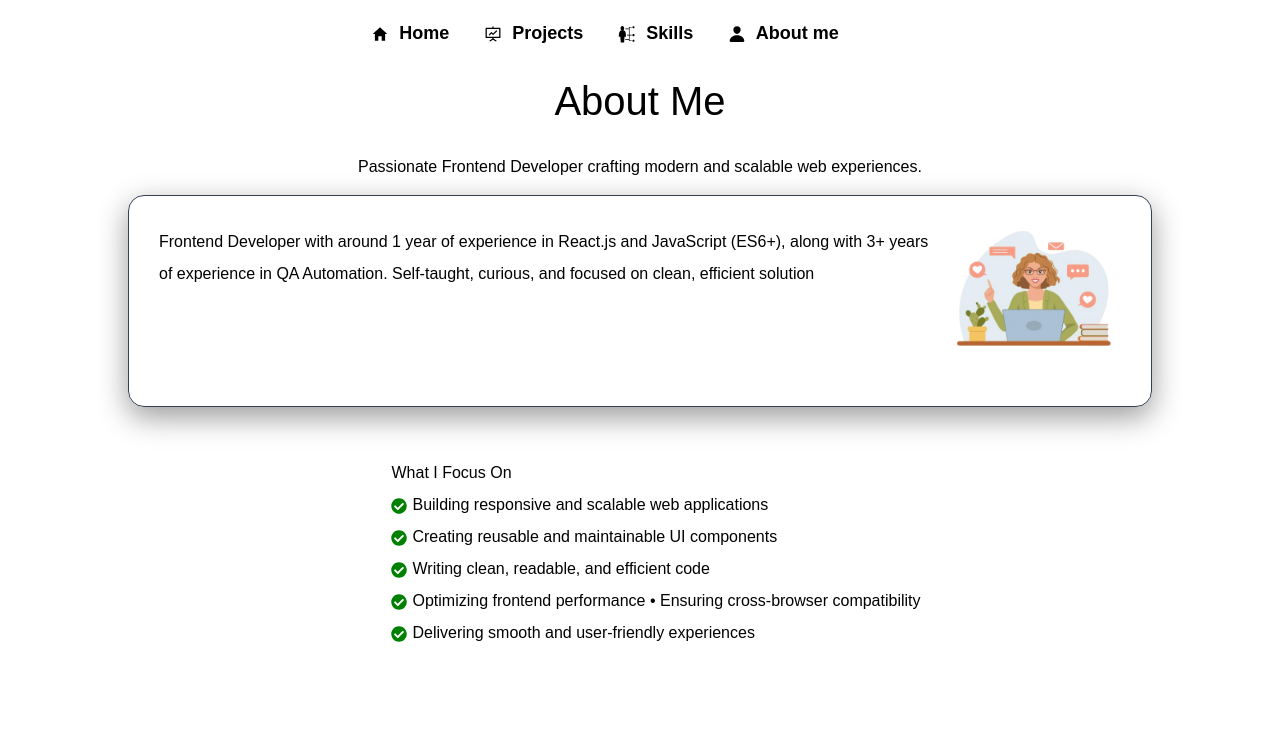
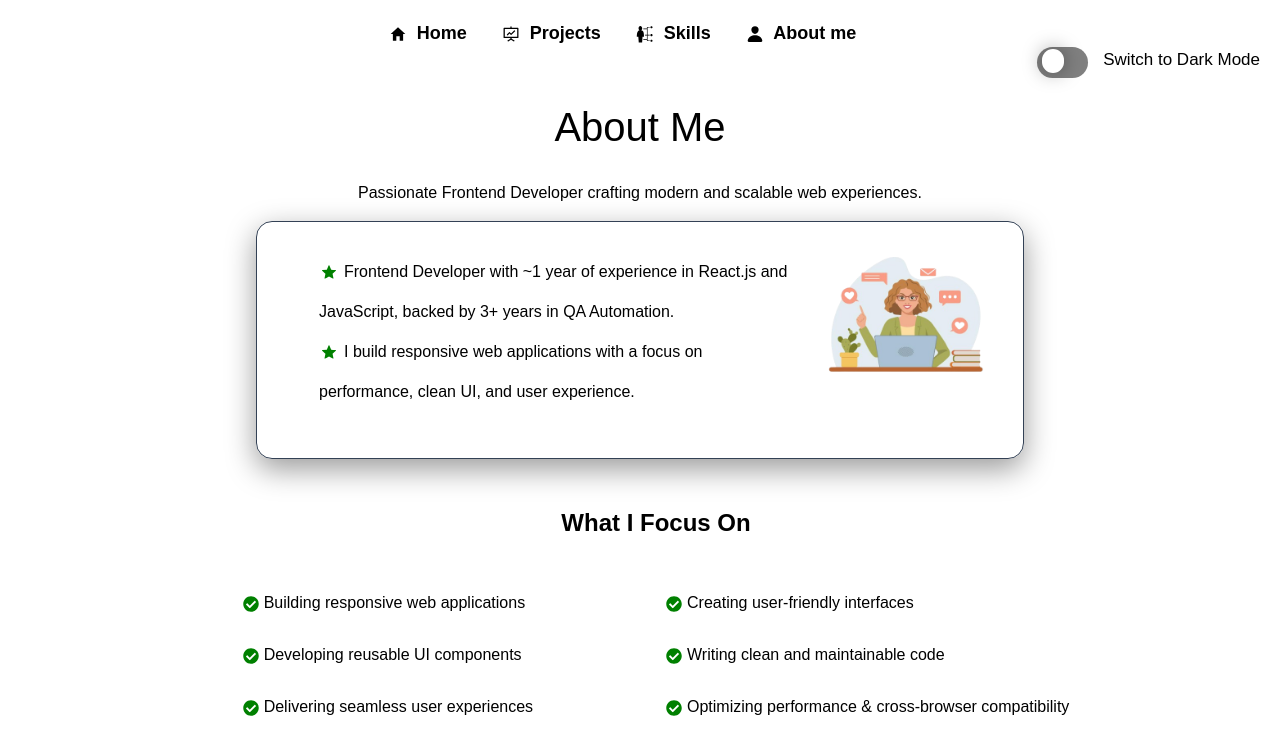
Before and after one commit to Shreejad123/shreeja_portfolio, a React (Vite) app: page /about in a window 1280 px wide. Shown: the top 754 px of the page. Built offline with nearby package versions, Linux system fonts and the light colour scheme.

Commit message:
updated about us page stylingand content

```diff
--- a/src/App.module.css
+++ b/src/App.module.css
@@ -42,9 +42,11 @@ body {
 }
 .imageContainer {
   display: flex;
-  flex-direction: column;
+  align-items: center;
+  justify-content: center;
   gap: 15px;
-  margin-right: 50px;
+
+  margin-top: 30px;
 }
 @media only screen and (max-width: 600px) {
   .container {
@@ -54,4 +56,9 @@ body {
     width: 100%;
     height: 100%;
   }
+  .Image {
+    display: flex;
+    align-items: center;
+    justify-content: center;
+  }
 }
--- a/src/components/about.jsx
+++ b/src/components/about.jsx
@@ -7,6 +7,7 @@ import { FaHtml5 } from "react-icons/fa";
 import { FaCss3Alt } from "react-icons/fa6";
 import { FaGithub } from "react-icons/fa";
 import NavBar from "../navBar";
+import { TiStar } from "react-icons/ti";
 function About() {
   return (
     <>
@@ -19,10 +20,18 @@ function About() {
         </p>
         <div className={styles.section}>
           <div className={styles.card}>
-            Frontend Developer with around 1 year of experience in React.js and
-            JavaScript (ES6+), along with 3+ years of experience in QA
-            Automation. Self-taught, curious, and focused on clean, efficient
-            solution
+            <ul>
+              <li>
+                <TiStar size={20} style={{ marginRight: 5, color: "green" }} />
+                Frontend Developer with ~1 year of experience in React.js and
+                JavaScript, backed by 3+ years in QA Automation.
+              </li>
+              <li>
+                <TiStar size={20} style={{ marginRight: 5, color: "green" }} />I
+                build responsive web applications with a focus on <br></br>
+                performance, clean UI, and user experience.
+              </li>
+            </ul>
             <img
               className={styles.image}
               src={aboutImage}
@@ -32,37 +41,45 @@ function About() {
 
           <div className={styles.cards}>
             <ul>
-              What I Focus On
+              <h4 className={styles.headers}>
+                <b>What I Focus On</b>
+              </h4>
+              <div className={styles.paragraph}>
                 <li>
                   {" "}
                   <FaCheckCircle
                     style={{ marginRight: 5, color: "green" }}
                   ></FaCheckCircle>
-                Building responsive and scalable web applications
-              </li>
-              <li>
-                {" "}
-                <FaCheckCircle style={{ marginRight: 5, color: "green" }} />
-                Creating reusable and maintainable UI components
+                  Building responsive web applications
                 </li>
                 <li>
                   {" "}
                   <FaCheckCircle
                     style={{ marginRight: 5, color: "green" }}
                   ></FaCheckCircle>
-                Writing clean, readable, and efficient code
+                  Creating user-friendly interfaces
                 </li>
                 <li>
                   {" "}
                   <FaCheckCircle style={{ marginRight: 5, color: "green" }} />
-                Optimizing frontend performance • Ensuring cross-browser
-                compatibility
+                  Developing reusable UI components
                 </li>
                 <li>
                   {" "}
                   <FaCheckCircle style={{ marginRight: 5, color: "green" }} />
-                Delivering smooth and user-friendly experiences
+                  Writing clean and maintainable code
                 </li>
+                <li>
+                  {" "}
+                  <FaCheckCircle style={{ marginRight: 5, color: "green" }} />
+                  Delivering seamless user experiences
+                </li>
+                <li>
+                  {" "}
+                  <FaCheckCircle style={{ marginRight: 5, color: "green" }} />
+                  Optimizing performance & cross-browser compatibility
+                </li>
+              </div>
             </ul>
           </div>
         </div>
--- a/src/components/about.module.css
+++ b/src/components/about.module.css
@@ -4,11 +4,11 @@
   padding: 30px;
   box-shadow: 0 10px 30px rgba(0, 0, 0, 0.4);
   transition: all 0.3s ease;
-  width: 80%;
+  width: 60%;
   height: 40%;
 
   display: flex;
-  line-height: 2;
+  line-height: 2.5;
   animation: 1.5s fadeInUp;
   margin-top: 50px;
 }
@@ -17,6 +17,15 @@
 }
 .cards {
   margin: auto;
+}
+.paragraph {
+  display: grid;
+  grid-template-columns: 1fr 1fr;
+  gap: 20px;
+}
+.headers {
+  margin-bottom: 50px;
+  text-align: center;
 }
 @keyframes fadeInUp {
   0% {
--- a/src/components/home.jsx
+++ b/src/components/home.jsx
@@ -62,6 +62,7 @@ function Home() {
               marginLeft: 30,
               marginTop: 10,
               marginRight: 3,
+              marginBottom: 10,
             }}
           />
           <IoLogoJavascript
@@ -71,6 +72,7 @@ function Home() {
               marginLeft: 20,
               marginTop: 10,
               marginRight: 3,
+              marginBottom: 10,
             }}
           />
           <FaHtml5
@@ -80,6 +82,7 @@ function Home() {
               marginLeft: 20,
               marginTop: 10,
               marginRight: 3,
+              marginBottom: 10,
             }}
           />{" "}
           <FaCss3Alt
@@ -89,6 +92,7 @@ function Home() {
               marginLeft: 20,
               marginTop: 10,
               color: "#1E90FF",
+              marginBottom: 10,
             }}
           />
         </span>
--- a/src/components/home.module.css
+++ b/src/components/home.module.css
@@ -70,6 +70,7 @@ body {
   }
   .customBtn {
     width: 100%;
+    margin-top: auto;
   }
   .lines {
     line-height: 2.3;
--- a/src/image.module.css
+++ b/src/image.module.css
@@ -1,6 +1,6 @@
 .image {
   width: 250px;
-  margin-left: 100px;
+
   height: 250px;
   border-radius: 50%;
   animation: 1.5s fadeInUp;
--- a/src/navBar.jsx
+++ b/src/navBar.jsx
@@ -33,7 +33,9 @@ function NavBar() {
         >
           &nbsp; Contact me
         </button> */}
-        <span className={styles.icons}></span>
+        <span className={styles.theme}>
+          <ThemeToggleButton />
+        </span>
       </p>
     </>
   );
--- a/src/navBar.module.css
+++ b/src/navBar.module.css
@@ -15,3 +15,6 @@
 .customBtn:hover {
   box-shadow: 4px 4px 10px rgba(0, 0, 0, 0.3);
 }
+.theme {
+  margin-top: 0;
+}
```
Also changed, not shown: src/App.jsx (+1 -2 lines). Lines whose indentation alone changed are shown as unchanged.
